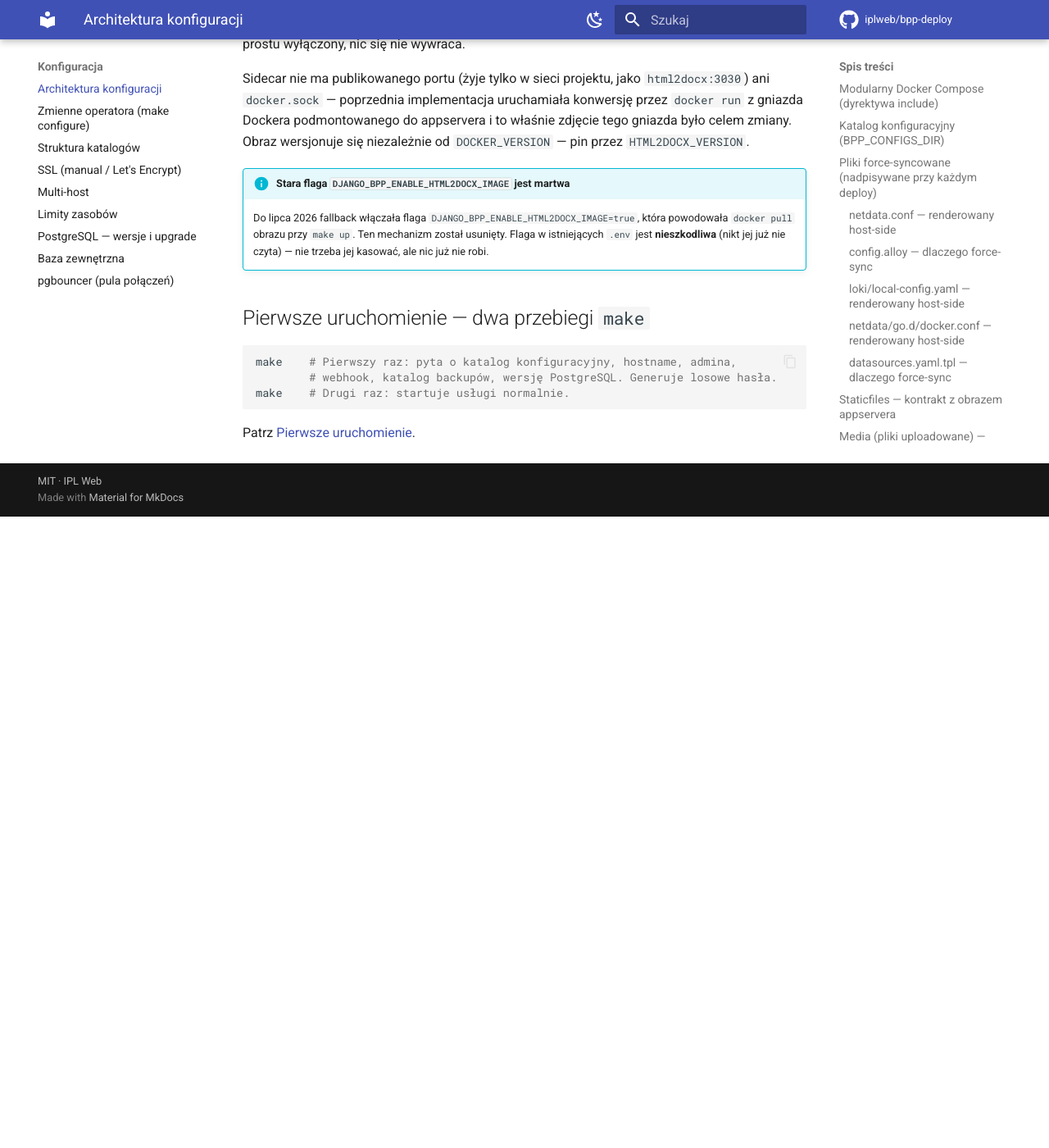
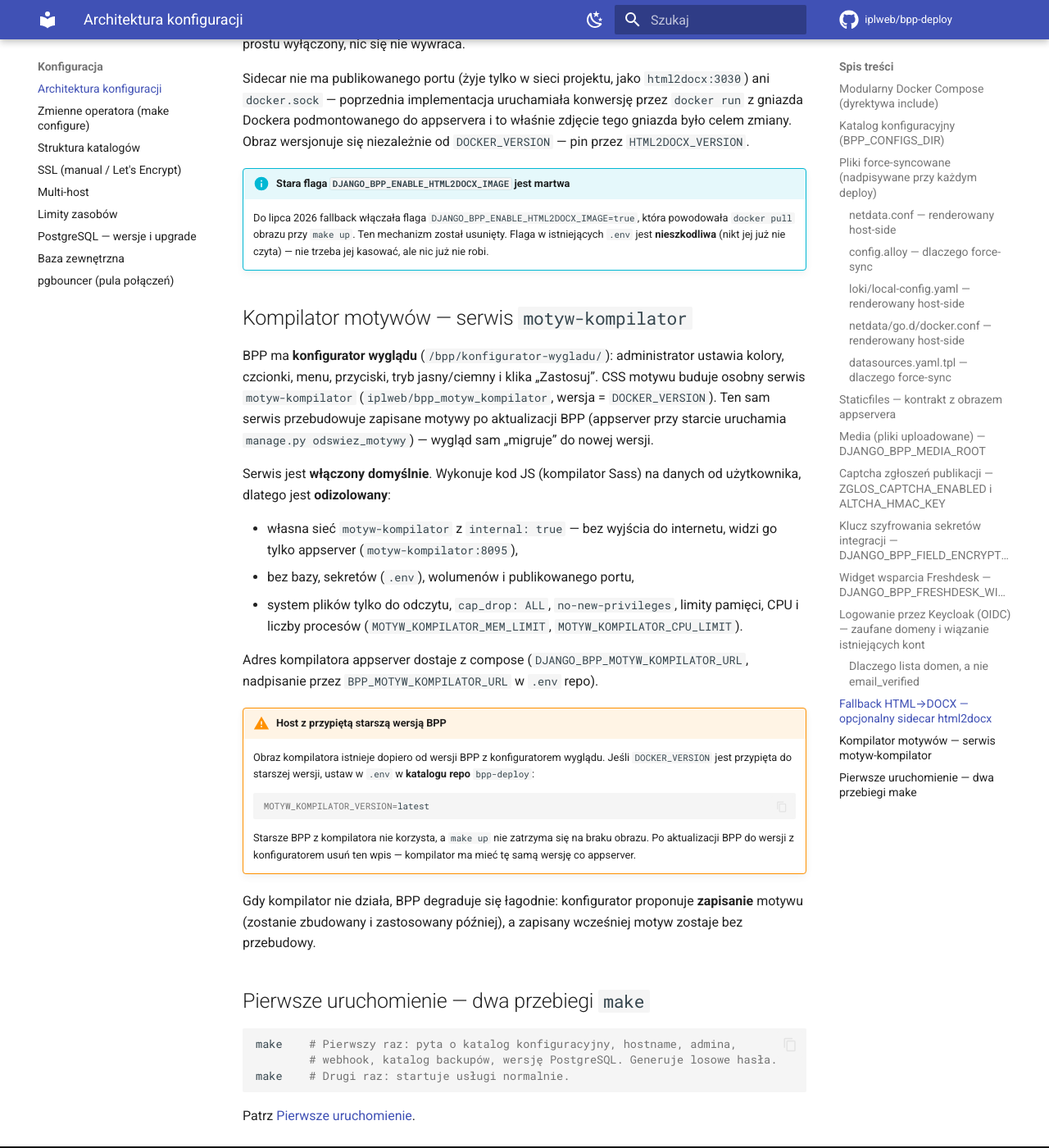
Before and after one commit to iplweb/bpp-deploy, an MkDocs documentation site: the page built from docs/konfiguracja/architektura.md, in a window 1280 px wide and 1400 px high, scrolled down 10902 px. Shown: the whole window at 82% size. Built offline with MkDocs 1.6.1 and Material for MkDocs 9.7.7, drawn with Linux system fonts in a browser that asks for light colours; comment, search, counter and statistics services are not loaded; before the commit the page ends 11532 px from its top, so only the background shows below that.

Commit message:
feat: serwis motyw-kompilator dla konfiguratora wyglądu BPP
Konfigurator wyglądu BPP buduje CSS motywu („Zastosuj”) i przebudowuje
zapisane motywy po aktualizacji BPP (appserver: manage.py odswiez_motywy)
w osobnym serwisie iplweb/bpp_motyw_kompilator — w tej samej wersji co
appserver.

Kompilator wykonuje kod JS (dart-sass) na danych od użytkownika, więc jest
odizolowany: własna sieć `internal` widziana tylko przez appserver (bez
internetu), bez bazy, sekretów i wolumenów, read_only, cap_drop ALL,
no-new-privileges, limity pamięci/CPU/procesów. Appserver dostaje adres
przez DJANGO_BPP_MOTYW_KOMPILATOR_URL.

Serwis jest włączony domyślnie. Host z DOCKER_VERSION przypiętą do wersji
BPP sprzed konfiguratora ustawia MOTYW_KOMPILATOR_VERSION=latest (starsze
BPP z kompilatora nie korzysta) — opis w docs/konfiguracja/architektura.md.

Co-Authored-By: Claude Opus 5.5 <noreply@anthropic.com>

````diff
--- a/docs/konfiguracja/architektura.md
+++ b/docs/konfiguracja/architektura.md
@@ -462,6 +462,46 @@ od `DOCKER_VERSION` — pin przez `HTML2DOCX_VERSION`.
     usunięty. Flaga w istniejących `.env` jest **nieszkodliwa** (nikt jej już nie
     czyta) — nie trzeba jej kasować, ale nic już nie robi.
 
+## Kompilator motywów — serwis `motyw-kompilator`
+
+BPP ma **konfigurator wyglądu** (`/bpp/konfigurator-wygladu/`): administrator
+ustawia kolory, czcionki, menu, przyciski, tryb jasny/ciemny i klika
+„Zastosuj”. CSS motywu buduje osobny serwis `motyw-kompilator`
+(`iplweb/bpp_motyw_kompilator`, wersja = `DOCKER_VERSION`). Ten sam serwis
+przebudowuje zapisane motywy po aktualizacji BPP (appserver przy starcie
+uruchamia `manage.py odswiez_motywy`) — wygląd sam „migruje” do nowej wersji.
+
+Serwis jest **włączony domyślnie**. Wykonuje kod JS (kompilator Sass) na
+danych od użytkownika, dlatego jest **odizolowany**:
+
+- własna sieć `motyw-kompilator` z `internal: true` — bez wyjścia do internetu,
+  widzi go tylko appserver (`motyw-kompilator:8095`),
+- bez bazy, sekretów (`.env`), wolumenów i publikowanego portu,
+- system plików tylko do odczytu, `cap_drop: ALL`, `no-new-privileges`,
+  limity pamięci, CPU i liczby procesów (`MOTYW_KOMPILATOR_MEM_LIMIT`,
+  `MOTYW_KOMPILATOR_CPU_LIMIT`).
+
+Adres kompilatora appserver dostaje z compose
+(`DJANGO_BPP_MOTYW_KOMPILATOR_URL`, nadpisanie przez `BPP_MOTYW_KOMPILATOR_URL`
+w `.env` repo).
+
+!!! warning "Host z przypiętą starszą wersją BPP"
+    Obraz kompilatora istnieje dopiero od wersji BPP z konfiguratorem wyglądu.
+    Jeśli `DOCKER_VERSION` jest przypięta do starszej wersji, ustaw w `.env`
+    w **katalogu repo** `bpp-deploy`:
+
+    ```bash
+    MOTYW_KOMPILATOR_VERSION=latest
+    ```
+
+    Starsze BPP z kompilatora nie korzysta, a `make up` nie zatrzyma się na
+    braku obrazu. Po aktualizacji BPP do wersji z konfiguratorem usuń ten wpis
+    — kompilator ma mieć tę samą wersję co appserver.
+
+Gdy kompilator nie działa, BPP degraduje się łagodnie: konfigurator proponuje
+**zapisanie** motywu (zostanie zbudowany i zastosowany później), a zapisany
+wcześniej motyw zostaje bez przebudowy.
+
 ## Pierwsze uruchomienie — dwa przebiegi `make`
 
 ```bash
````
Also changed, not shown: docker-compose.application.yml (+48 -0 lines), docs/architektura/uslugi.md (+1 -0 lines).
